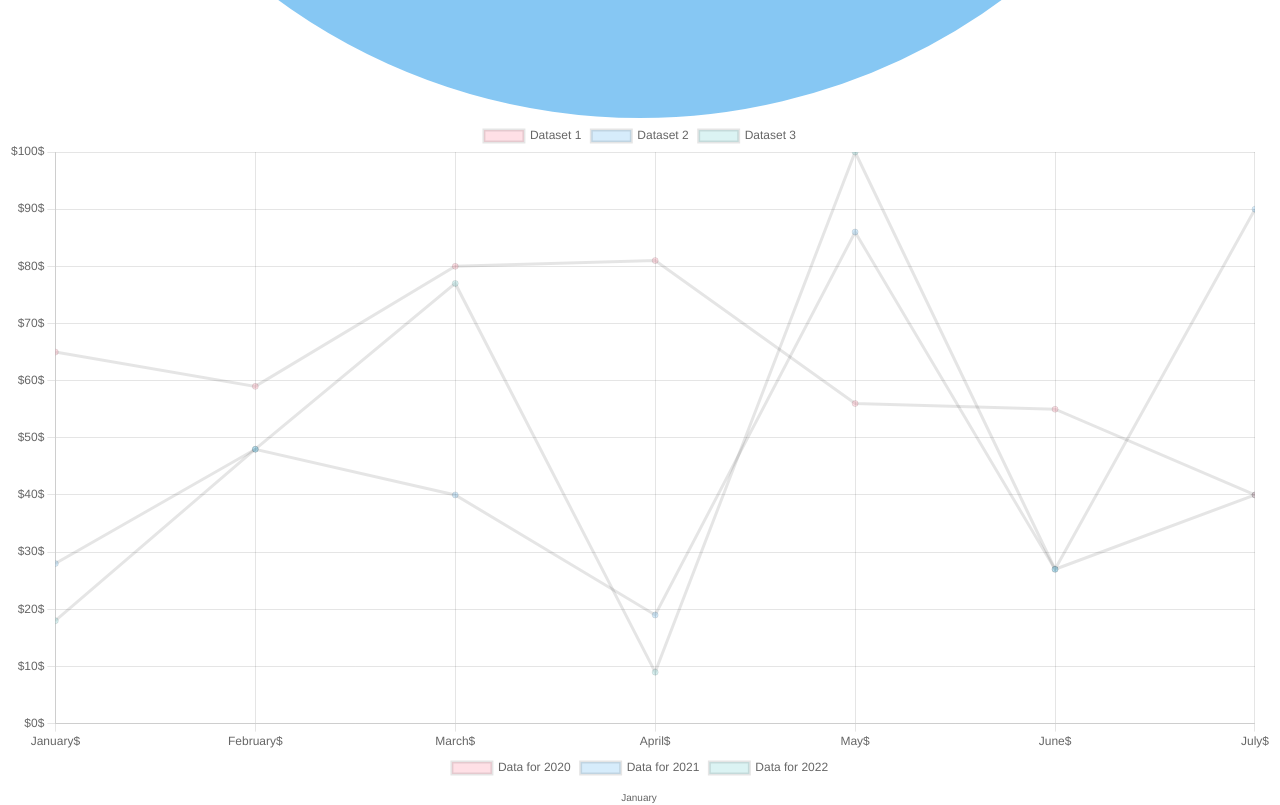
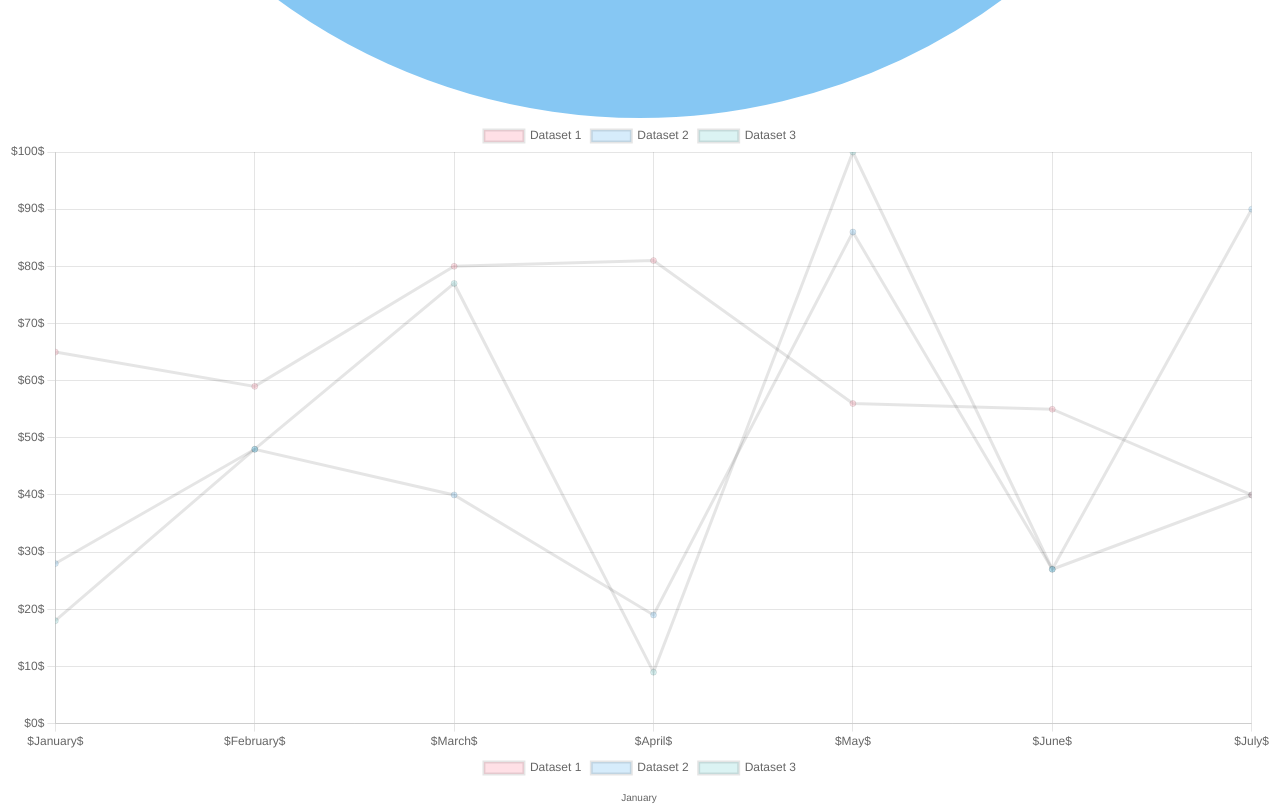
Before and after one commit to jaegeunha94/react-chartjs-1.0.1, a React (Create React App) app: page / in a window 1280 px wide. Shown: the part 3680-4485 px from the top of the page. Built offline with nearby package versions, Linux system fonts and the light colour scheme.

Commit message:
Update Radar Chart

```diff
--- a/src/ LineChart.js
+++ b/src/ LineChart.js
@@ -32,7 +32,7 @@ const options = {
           max: 100,
           ticks: {
             callback: function (value, index, ticks) {
-              return this.getLabelForValue(value) + '$';
+              return '$' + this.getLabelForValue(value) + '$';
             },
           },
         },
--- a/src/Rador.js
+++ b/src/Rador.js
@@ -44,17 +44,17 @@ export const data = {
     {
       backgroundColor: 'rgba(255, 99, 132, 0.2)',
       data: [65, 59, 90, 81, 56, 55, 40],
-      label: 'Data for 2020'
+      label: 'Dataset 1'
     },
     {
       backgroundColor: 'rgba(54, 162, 235, 0.2)',
       data: [28, 48, 40, 19, 96, 27, 100],
-      label: 'Data for 2021'
+      label: 'Dataset 2'
     },
     {
       backgroundColor: 'rgba(75, 192, 192, 0.2)',
       data: [35, 100, 51, 50, 20, 70, 80],
-      label: 'Data for 2022'
+      label: 'Dataset 3'
     }
   ],
   labels: ['January', 'February', 'March', 'April', 'May', 'June', 'July']
```
